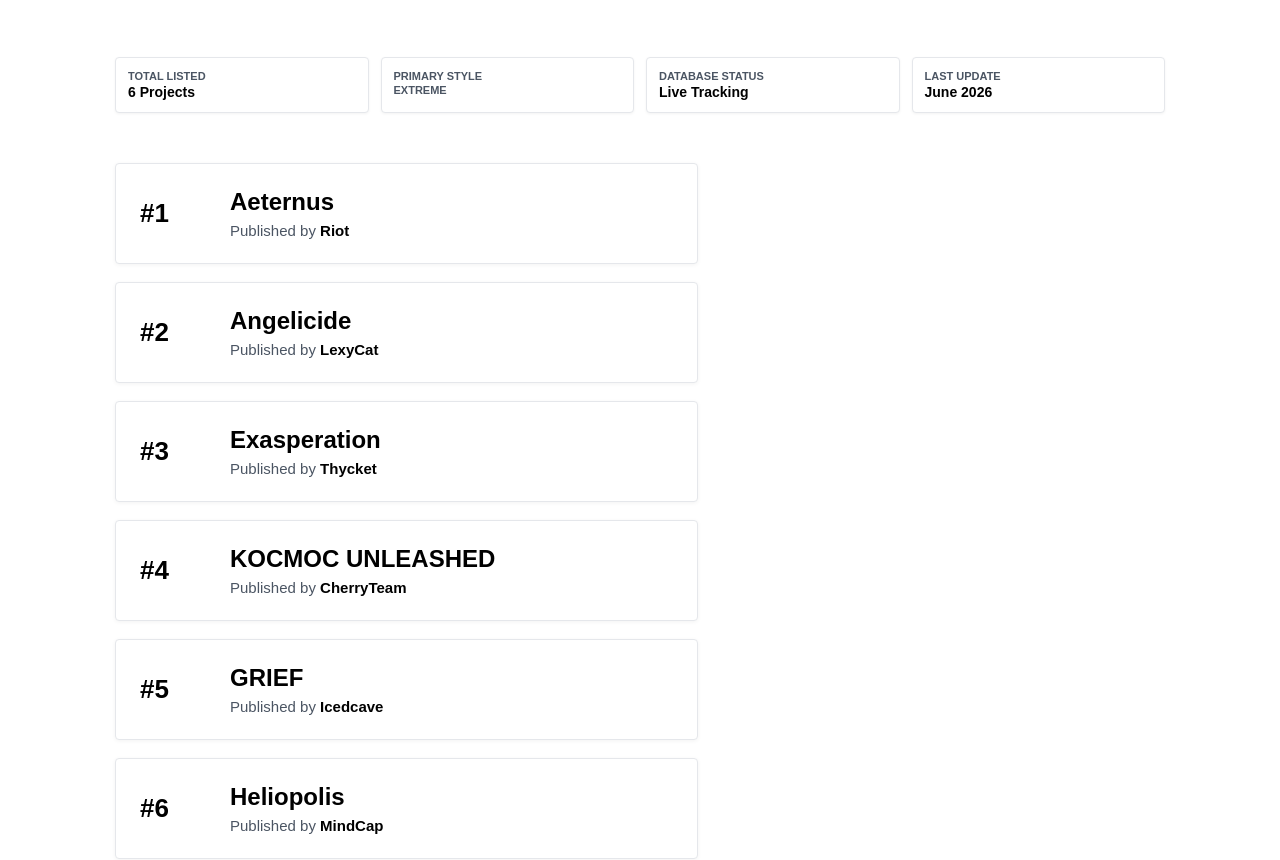
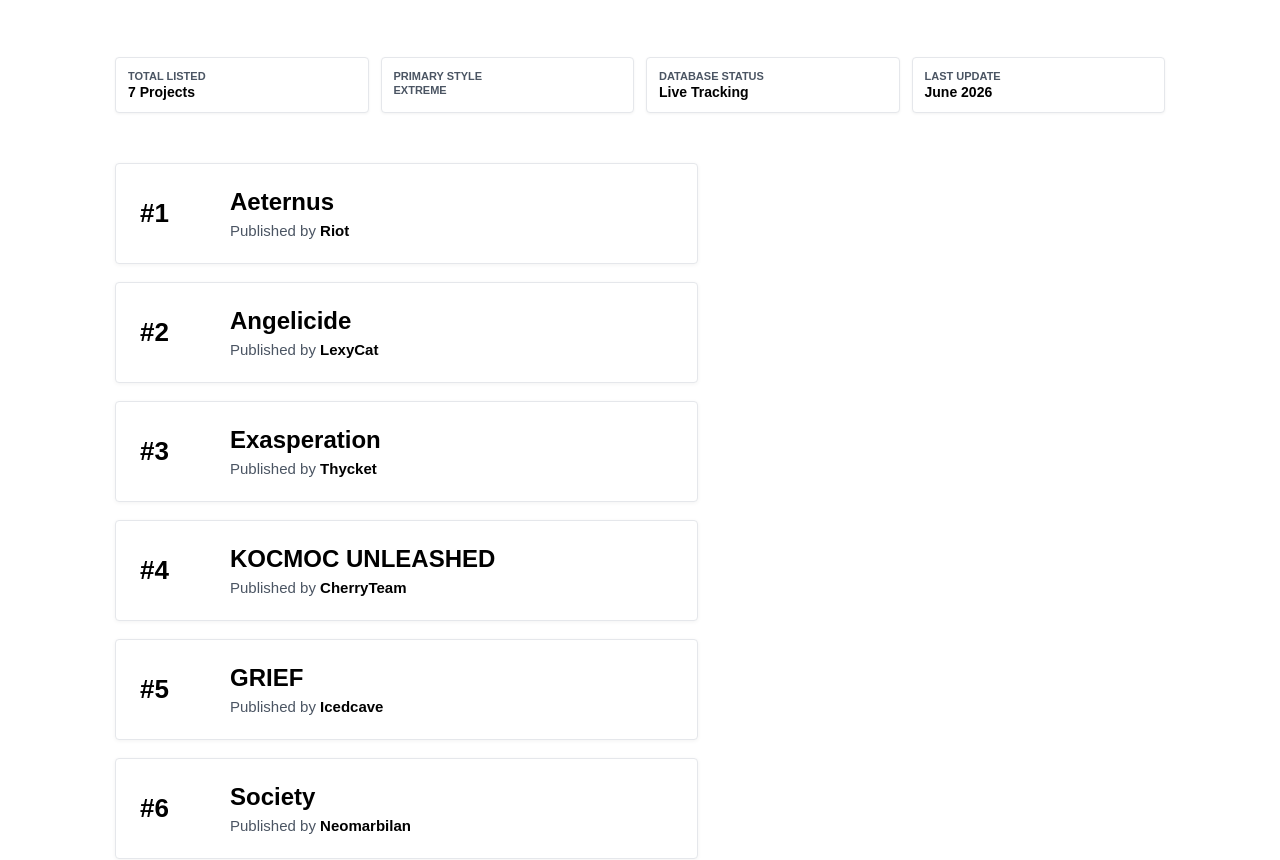
Before and after one commit to colejo3324552/upcomingtop1, a plain HTML site: page index.html in a window 1280 px wide. Shown: the part 94-954 px from the top of the page. Drawn offline with Linux system fonts and the light colour scheme.

Commit message:
Update index.html

```diff
--- a/index.html
+++ b/index.html
@@ -66,6 +66,7 @@
         .card.ex-card:hover { border-color: #70757a; background: #f3f4f6; }
         .card.koc-card:hover { border-color: #a3a3a3; background: #fafafa; }
         .card.grf-card:hover { border-color: #991b1b; background: #fef2f2; }
+        .card.soc-card:hover { border-color: #a5b4fc; background: #f5f7ff; }
         .card.hel-card:hover { border-color: #2d4a22; background: #f0fdf4; }
 
         .num { font-size: 26px; font-weight: 700; color: #000; min-width: 60px; }
@@ -110,7 +111,7 @@
     <h1>Hardest Upcoming Top 1's</h1>
 
     <div class="stats-grid">
-        <div class="stat-item"><span>Total Listed</span><strong>6 Projects</strong></div>
+        <div class="stat-item"><span>Total Listed</span><strong>7 Projects</strong></div>
         <div class="stat-item"><span>Primary Style</span><span>Extreme</span></div>
         <div class="stat-item"><span>Database Status</span><strong>Live Tracking</strong></div>
         <div class="stat-item"><span>Last Update</span><strong>June 2026</strong></div>
@@ -152,8 +153,15 @@
                 <div class="meta">Published by <strong>Icedcave</strong></div>
             </div>
         </div>
+        <div class="card soc-card" onclick="showLevel('society')">
+            <div class="num">#6</div>
+            <div class="details">
+                <div class="name">Society</div>
+                <div class="meta">Published by <strong>Neomarbilan</strong></div>
+            </div>
+        </div>
         <div class="card hel-card" onclick="showLevel('heliopolis')">
-            <div class="num">#6</div>
+            <div class="num">#7</div>
             <div class="details">
                 <div class="name">Heliopolis</div>
                 <div class="meta">Published by <strong>MindCap</strong></div>
@@ -201,6 +209,10 @@
             n: "GRIEF", m: "Published by <strong>Icedcave</strong>", type: "Mega-Collaboration", status: "In-Progress", theme: "Dark Crimson / Malevolent", v: "jYXxoDywnAE",
             d: "A brutal, highly anticipated conceptual remake and successor to Slaughterhouse, overseen by Icedcave. Marked by a grim, pitch-black and deep crimson design philosophy, it challenges top players with merciless precision fly elements and brutal wave choke points."
         },
+        society: {
+            n: "Society", m: "Published by <strong>Neomarbilan</strong>", type: "Mega-Collaboration", status: "In-Progress", theme: "Light Purplish Blue / Modern", v: "dQw4w9WgXcQ",
+            d: "A highly intricate, sleek mega-project published by Neomarbilan. It features an array of clean layouts contrasted against sharp, light purplish blue styling markers, demanding pinpoint mechanical input fluidity through complex transitions."
+        },
         heliopolis: {
             n: "Heliopolis", m: "Published by <strong>MindCap</strong>", type: "Mega-Collaboration", status: "In-Progress", theme: "Dark Swamp / Atmospheric", v: "7yaKGl_2Dsw",
             d: "A massive impending mega-collaboration hosted by MindCap. It features an atmospheric, dark swamp color palette paired with claustrophobic corridor navigation and demanding technical timing structures built to challenge the absolute limit of modern players."
```
